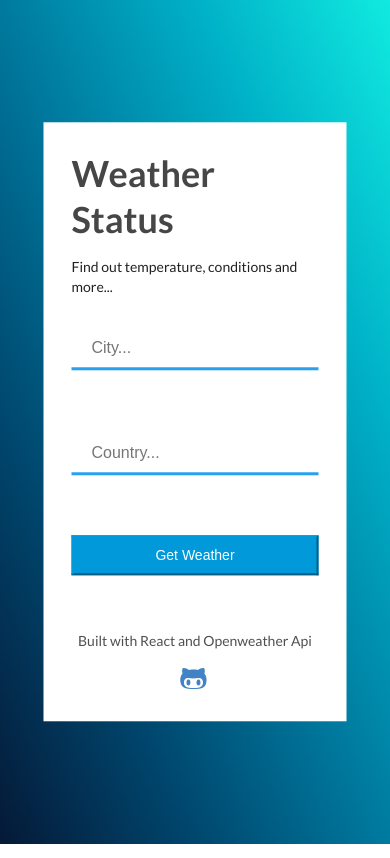
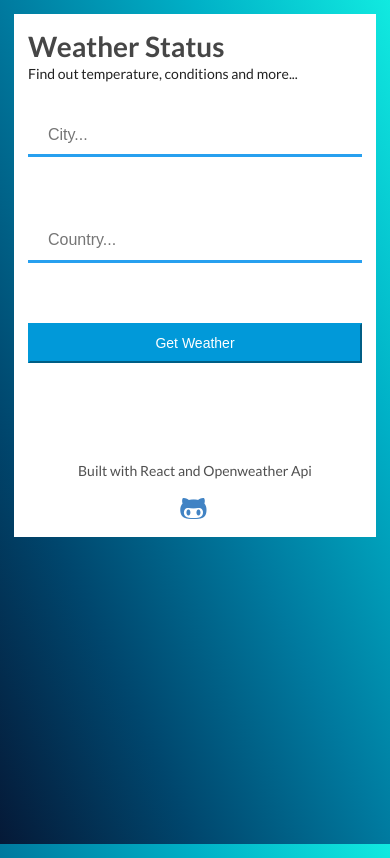
Before and after one commit to christinaluna/weather-app, a React (Create React App) app: page / in a window 390 px wide. Built offline with nearby package versions, Linux system fonts and the light colour scheme; no server answers.

Commit message:
Mobile style updates

```diff
--- a/src/App.css
+++ b/src/App.css
@@ -19,3 +19,14 @@ body {
     flex-direction: column;
     align-items: stretch;
 }
+
+@media only screen and (max-width: 960px) {
+    .app-container {
+        position: relative;
+        padding: 1em;
+        top: inherit;
+        left: initial;
+        transform: inherit;
+        margin: 1em;
+    }
+}
--- a/src/components/Footer.css
+++ b/src/components/Footer.css
@@ -2,4 +2,5 @@
     color:#505050;
     font-size: 14px;
     text-align: center;
+    margin-top: 3em;
 }
--- a/src/components/Form.css
+++ b/src/components/Form.css
@@ -42,4 +42,4 @@ button {
     button {
         margin: 2em 0;
     }
-  }
+}
--- a/src/components/Titles.css
+++ b/src/components/Titles.css
@@ -1,4 +1,12 @@
 .header-title h1 {
     color: #464646;
     font-size: 36px;
+    margin-bottom: 0;
 }
+
+@media only screen and (max-width: 960px) {
+    .header-title h1 {
+        color: #464646;
+        font-size: 28px;
+    }
+}
--- /dev/null
+++ b/src/components/Weather.css
@@ -0,0 +1,9 @@
+.weather-content p {
+    font-size: 20px;
+    color:#464646;
+}
+
+.weather-content p.error {
+    color: red;
+    font-size: 16px;
+}
--- a/src/components/Weather.js
+++ b/src/components/Weather.js
@@ -1,5 +1,5 @@
 import React from 'react';
-import './WeatherContent.css';
+import './Weather.css';
 
 const Weather = props => (
     <div className="weather-content">
@@ -7,7 +7,7 @@ const Weather = props => (
         { props.temperature && <p>Temperature: { props.temperature }</p> }
         { props.humidity && <p>Humidity: { props.humidity }%</p> }
         { props.description && <p>Conditions: { props.description }</p> }
-        { props.error && <p>{ props.error }</p> }
+        { props.error && <p className="error">{ props.error }</p> }
     </div>
 );
 
--- a/src/components/WeatherContent.css
+++ /dev/null
@@ -1,4 +0,0 @@
-.weather-content p {
-    font-size: 20px;
-    color:#464646;
-}
```
